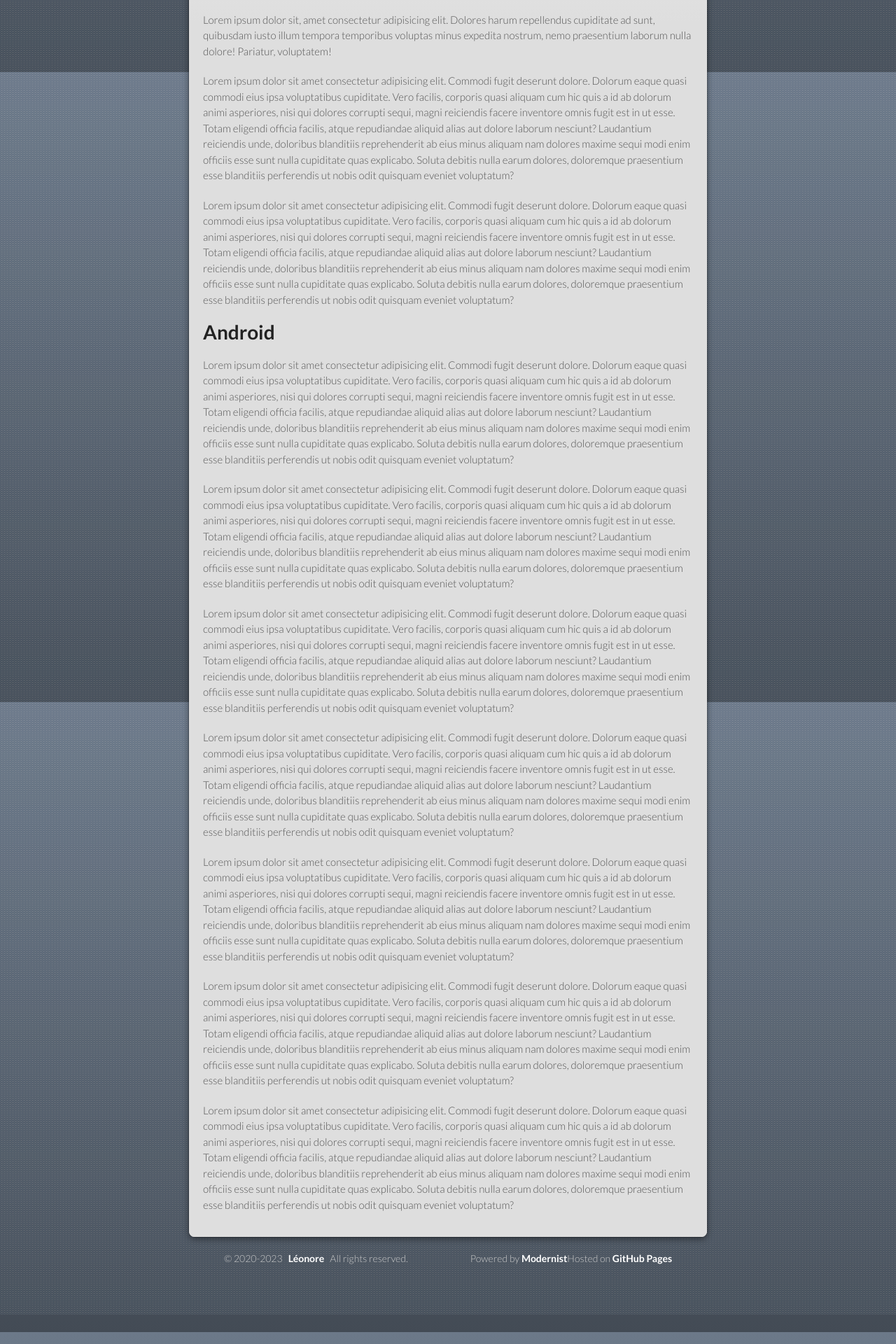
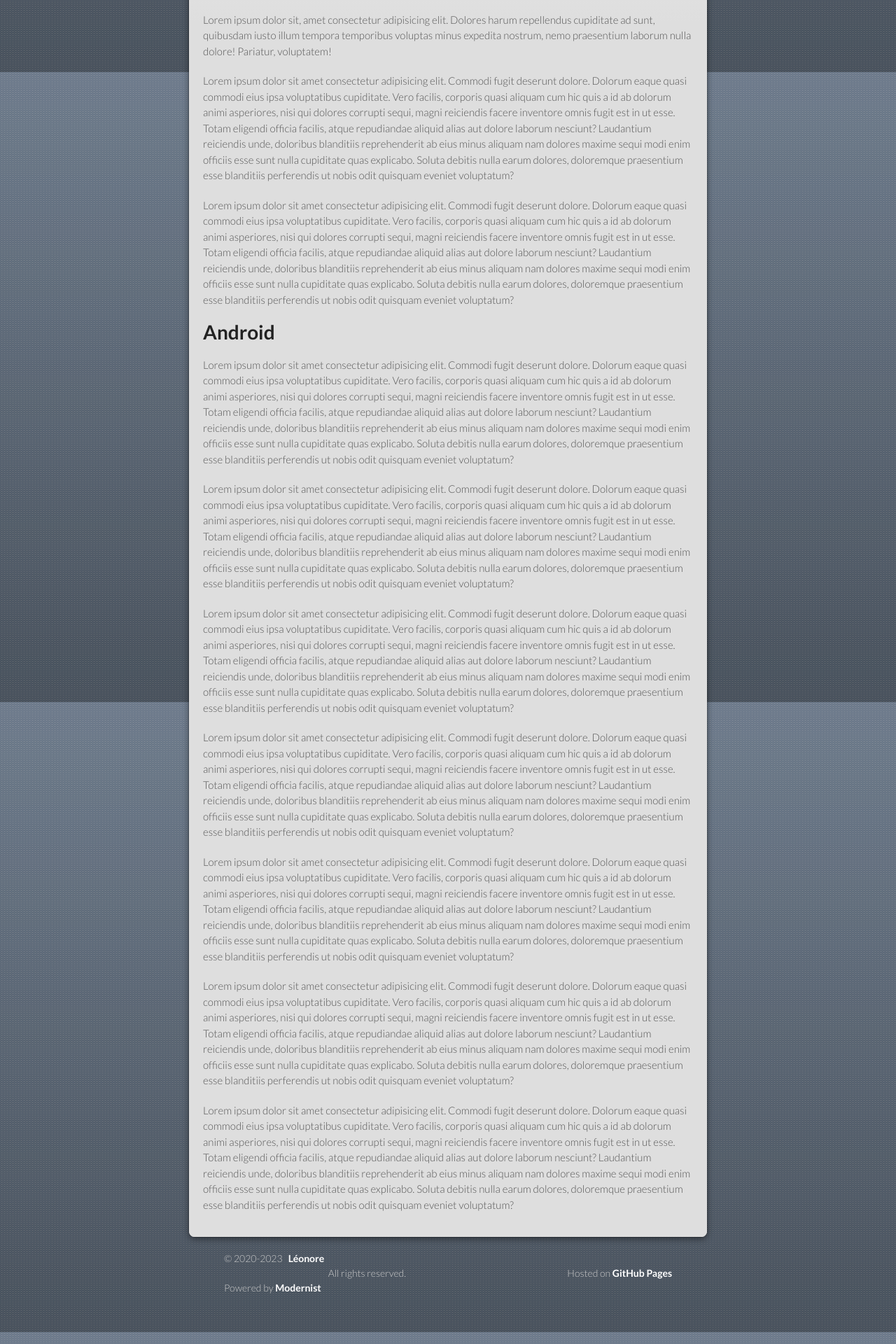
Before and after one commit to LeonoreShaw/malpha, a Jekyll site: the page built from index.md, in a window 1280 px wide. Shown: the part 797-2717 px from the top of the page at 70% size. Built offline with Jekyll 4.4.1, drawn with Linux system fonts in a browser that asks for light colours; our own code applies the rules of GitHub Pages for plain Markdown files.

Commit message:
改脚注

```diff
--- a/_layouts/default.html
+++ b/_layouts/default.html
@@ -45,9 +45,12 @@
     </div>
     <footer>
     {% if site.github.is_project_page %}
-      <p> &copy; 2020-2023 <a href="https://xxiao.org/" target="_blank" rel="noopener noreferrer">&nbsp Léonore &nbsp</a> All rights reserved.</p>
+      <p> &copy; 2020-2023 <a href="https://xxiao.org/" target="_blank" rel="noopener noreferrer">&nbsp Léonore &nbsp</a> </p>
+      <br>
+      <p></p>All rights reserved.</p>
     {% endif %}
       <p>Hosted on <a href="https://pages.github.com/" target="_blank" rel="noopener noreferrer"> GitHub Pages </a></p>
+      <br>
       <p>Powered by <a href="https://github.com/pages-themes/modernist" target="_blank" rel="noopener noreferrer"> Modernist </a></p>
     </footer>
     <!--[if !IE]><script>fixScale(document);</script><![endif]-->
```
